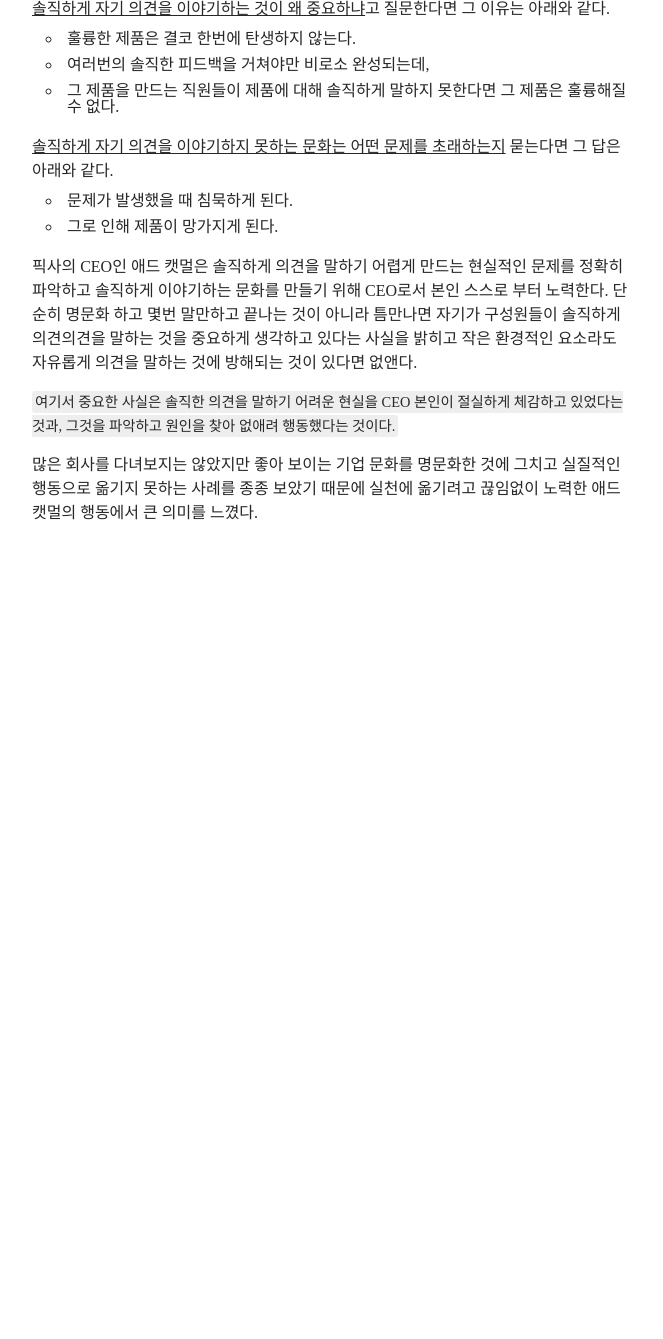
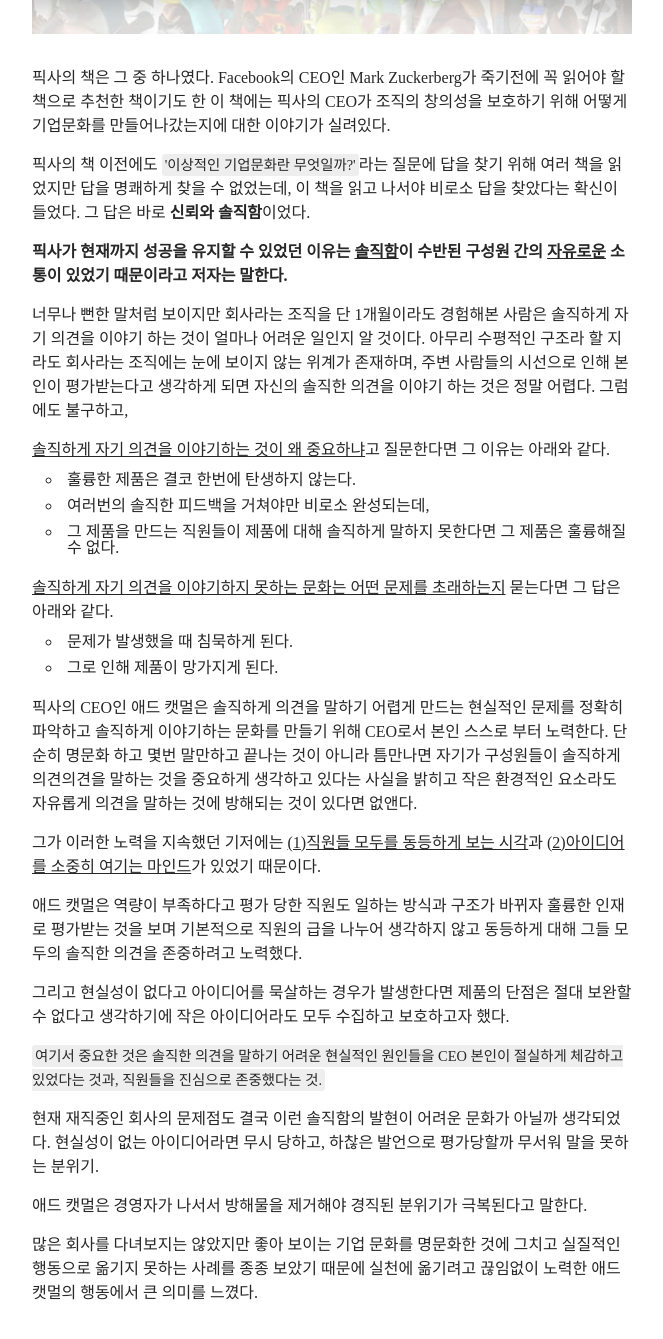
Before and after one commit to rohegg/rohegg.github.io, a Jekyll site: the page built from _posts/2017-11-12-Creativity,Inc.md, in a window 1280 px wide and 1400 px high, scrolled down 775 px. Shown: the top 1339 px of the window, without its empty margins (308-971 px from the left). Built offline with Jekyll 4.4.1, drawn with Linux system fonts in a browser that asks for light colours; before the commit the page ends 1405 px from its top, so only the background shows below that; some of the changed text lies outside the part shown.

Commit message:
new post about pixar

```diff
--- a/_posts/2017-11-12-Creativity,Inc.md
+++ b/_posts/2017-11-12-Creativity,Inc.md
@@ -6,9 +6,9 @@ date: 2017-11-13T01:00:00Z
 
 **기업문화**에 대해 관심을 갖기 시작한 것은 작년 이맘 때쯤 부터였다. 현재 일하는 회사의 문화가 너무나 답답하게 느껴졌던 시점. 무엇이 문제인지 정확하게 파악하기 위해서 기업 문화라는 것이 무엇인지, 어떤 요소가 있으며 각 요소별로 가장 이상적인 형태는 무엇인지 알아야겠다는 생각이 강하게 들었었다.
 
+어떤 형태가 이상적인 기업 문화일지 파악하기 위해서는  여러 기업을 직접 경험해보거나, 간접적으로 파악해보는 방법이 있을텐데 절대적으로 나에게 적절하고 현실적으로 가능한  방법인 후자를 택했다. 그리고 성공한 기업들의 기업문화를 알 수 있는 책들을 구매해 읽기 시작했다.
 
-
-어떤 형태가 이상적인 기업 문화일지 파악하기 위해서는  여러 기업을 직접 경험해보거나, 간접적으로 파악해보는 방법이 있을텐데 절대적으로 나에게 적절하고 현실적으로 가능한  방법인 후자를 택했다. 그리고 성공한 기업들의 기업문화를 알 수 있는 책들을 구매해 읽기 시작했다.
+<p align="center"><img src="https://rohegg.github.io/assets/img/pixar.jpg" width="100%"></p>
 
 픽사의 책은 그 중 하나였다. Facebook의 CEO인 Mark Zuckerberg가 죽기전에 꼭 읽어야 할 책으로 추천한 책이기도 한 이 책에는 픽사의 CEO가 조직의 창의성을 보호하기 위해 어떻게 기업문화를 만들어나갔는지에 대한 이야기가 실려있다.
 
@@ -16,22 +16,33 @@ date: 2017-11-13T01:00:00Z
 
 **픽사가 현재까지 성공을 유지할 수 있었던 이유는  <u>솔직함</u>이 수반된 구성원 간의 <u>자유로운</u> 소통이 있었기 때문이라고 저자는 말한다.**
 
-너무나 뻔한 말처럼 보이지만 회사라는 조직을 단 1개월이라도 경험해본 사람은 솔직하게 자기 의견을 이야기 하는 것이 얼마나 어려운 일인지 알 것이다. 아무리 수평적인 구조라 할 지라도 회사라는 조직에는 눈에 보이지 않는 위계가 존재하며, 주변 사람들의 시선으로 인해 본인이 평가받는다고 생각하게 되면 자신의 솔직한 의견을 이야기 하는 것은 정말 어렵다.
+너무나 뻔한 말처럼 보이지만 회사라는 조직을 단 1개월이라도 경험해본 사람은 솔직하게 자기 의견을 이야기 하는 것이 얼마나 어려운 일인지 알 것이다. 아무리 수평적인 구조라 할 지라도 회사라는 조직에는 눈에 보이지 않는 위계가 존재하며, 주변 사람들의 시선으로 인해 본인이 평가받는다고 생각하게 되면 자신의 솔직한 의견을 이야기 하는 것은 정말 어렵다. 그럼에도 불구하고,
 
 <u>솔직하게 자기 의견을 이야기하는 것이 왜 중요하냐</u>고 질문한다면 그 이유는 아래와 같다.
 
-* 훌륭한 제품은 결코 한번에 탄생하지 않는다.
-* 여러번의 솔직한 피드백을 거쳐야만 비로소 완성되는데,
-* 그 제품을 만드는 직원들이 제품에 대해 솔직하게 말하지 못한다면 그 제품은 훌륭해질 수 없다.
+- 훌륭한 제품은 결코 한번에 탄생하지 않는다.
+- 여러번의 솔직한 피드백을 거쳐야만 비로소 완성되는데,
+- 그 제품을 만드는 직원들이 제품에 대해 솔직하게 말하지 못한다면 그 제품은 훌륭해질 수 없다.
 
 
 <u>솔직하게 자기 의견을 이야기하지 못하는 문화는 어떤 문제를 초래하는지</u> 묻는다면 그 답은 아래와 같다.
 
-* 문제가 발생했을 때 침묵하게 된다.
-* 그로 인해 제품이 망가지게 된다.
+- 문제가 발생했을 때 침묵하게 된다.
+- 그로 인해 제품이 망가지게 된다.
 
 픽사의 CEO인 애드 캣멀은 솔직하게 의견을 말하기 어렵게 만드는 현실적인 문제를 정확히 파악하고 솔직하게 이야기하는 문화를 만들기 위해 CEO로서  본인 스스로 부터 노력한다. 단순히 명문화 하고 몇번 말만하고 끝나는 것이 아니라 틈만나면  자기가 구성원들이 솔직하게 의견의견을 말하는 것을 중요하게 생각하고 있다는 사실을 밝히고 작은 환경적인 요소라도 자유롭게 의견을 말하는 것에 방해되는 것이 있다면 없앤다.
 
-``여기서 중요한 사실은 솔직한 의견을 말하기 어려운 현실을 CEO 본인이 절실하게 체감하고 있었다는 것과, 그것을 파악하고 원인을 찾아 없애려 행동했다는 것이다.``
+그가  이러한 노력을 지속했던 기저에는 <u>(1)직원들 모두를 동등하게 보는 시각</u>과 <u>(2)아이디어를 소중히 여기는 마인드</u>가 있었기 때문이다.
+
+애드 캣멀은 역량이 부족하다고 평가 당한 직원도 일하는 방식과 구조가 바뀌자 훌륭한 인재로 평가받는 것을 보며 기본적으로 직원의 급을 나누어 생각하지 않고 동등하게 대해 그들 모두의 솔직한 의견을 존중하려고 노력했다.
+
+그리고 현실성이 없다고 아이디어를 묵살하는 경우가 발생한다면 제품의 단점은 절대 보완할 수 없다고 생각하기에 작은 아이디어라도 모두 수집하고 보호하고자 했다.
+
+
+``여기서 중요한 것은 솔직한 의견을 말하기 어려운 현실적인 원인들을 CEO 본인이 절실하게 체감하고 있었다는 것과, 직원들을 진심으로 존중했다는 것.``
+
+현재 재직중인 회사의 문제점도 결국 이런 솔직함의 발현이 어려운 문화가 아닐까 생각되었다. 현실성이 없는 아이디어라면 무시 당하고, 하찮은 발언으로 평가당할까 무서워 말을 못하는 분위기.
+
+애드 캣멀은 경영자가 나서서 방해물을 제거해야 경직된 분위기가 극복된다고 말한다.
 
 많은 회사를 다녀보지는 않았지만 좋아 보이는 기업 문화를 명문화한 것에 그치고 실질적인 행동으로 옮기지 못하는 사례를 종종 보았기 때문에 실천에 옮기려고 끊임없이 노력한 애드 캣멀의 행동에서 큰 의미를 느꼈다.
```
Also changed, not shown: assets/img/pixar.jpg, 1 other file.
